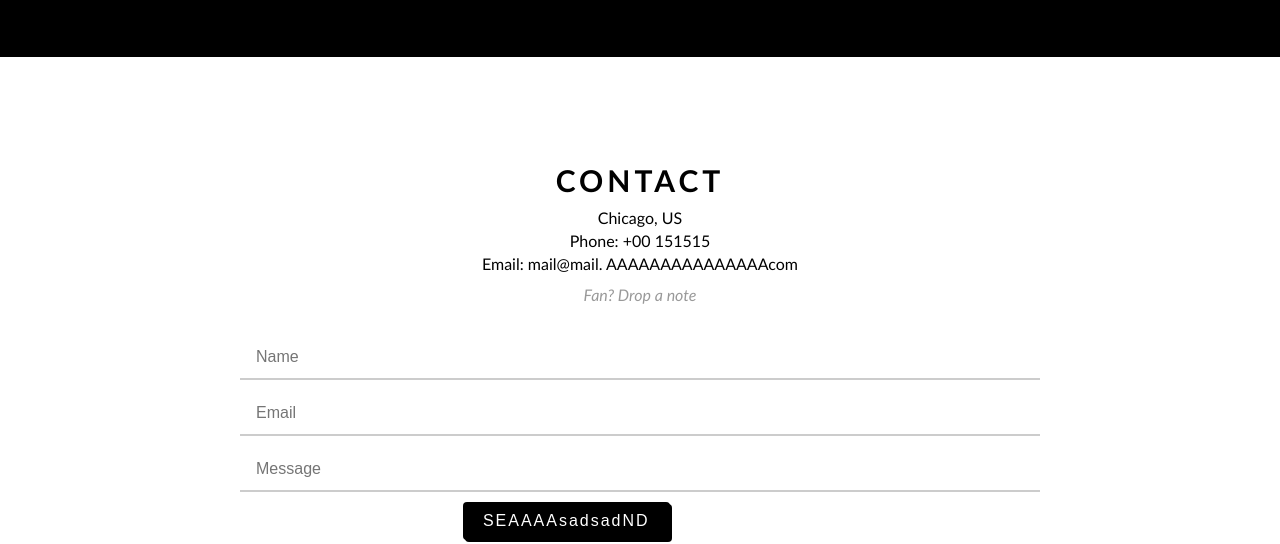
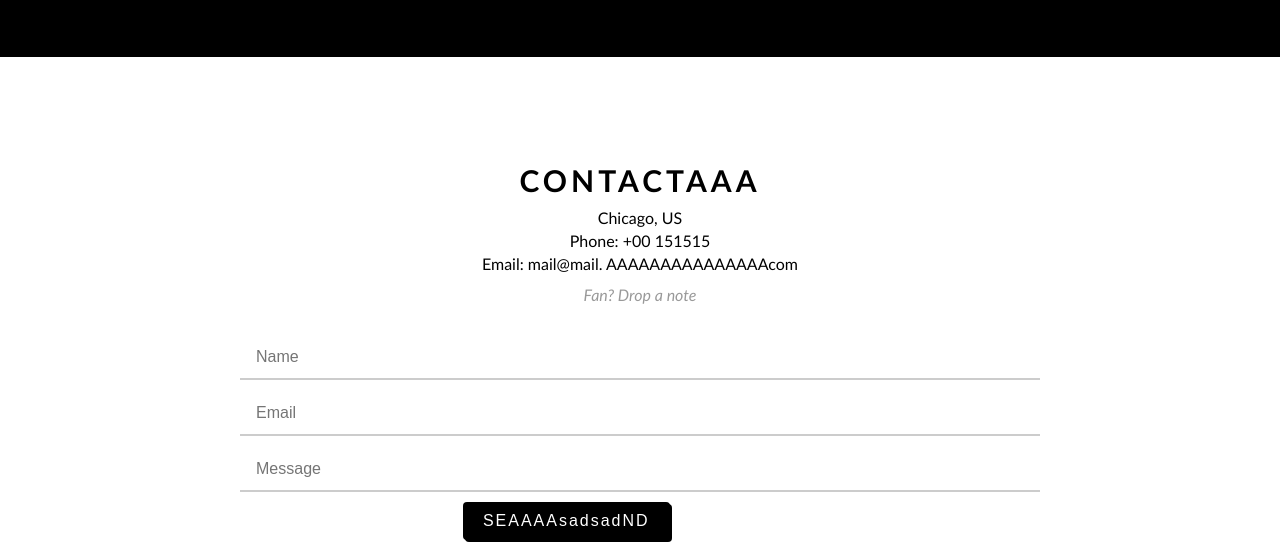
Before and after one commit to vnthuan01/theband, a plain HTML site: page index.html in a window 1280 px wide. Shown: the part 3931-4475 px from the top of the page. Drawn offline with Linux system fonts and the light colour scheme; a script that the page names is missing.

Commit message:
Update index.html

```diff
--- a/index.html
+++ b/index.html
@@ -169,7 +169,7 @@
 
                 <div id="contact-slide" class="state-contact">
                     <div class="section-content  contact">
-                        <h1 class="section-heading">Contact</h1>
+                        <h1 class="section-heading">ContactAAA</h1>
                         <p class="sub-contact">Chicago, US</p>
                         <p class="sub-contact">Phone: +00 151515</p>
                         <p class="sub-contact">Email: mail@mail. AAAAAAAAAAAAAAAcom</p>
```
